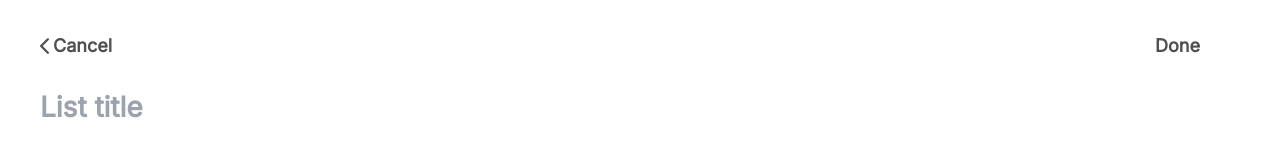
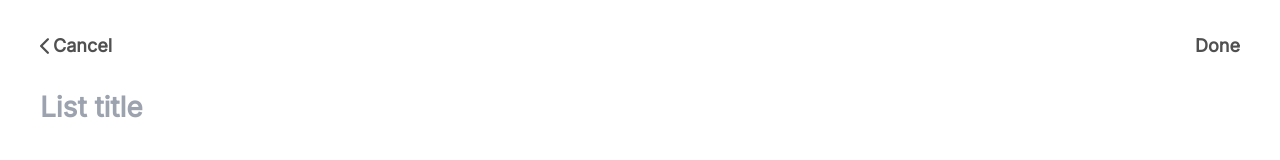
Before and after one commit to mbedard0/checklist-front-end, a React (Create React App) app: page /create-list in a window 1280 px wide. Shown: the top 160 px of the page. Built offline with nearby package versions, Linux system fonts and the light colour scheme.

Commit message:
fix margin

```diff
--- a/src/pages/CreateList.jsx
+++ b/src/pages/CreateList.jsx
@@ -50,7 +50,7 @@ const CreateList = (props) => {
                 Cancel
               </Link>
             </div>
-            <button className="ml-auto mobile:mr-[16px] desktop-sm:mr-[40px] text-sm text-default hover:text-off-black active:text-cursor-teal font-bold" disabled={isFormInvalid()}>Done</button>
+            <button className="ml-auto text-sm text-default hover:text-off-black active:text-cursor-teal font-bold" disabled={isFormInvalid()}>Done</button>
           </div>
           <input
             placeholder='List title'
--- a/src/pages/EditList.jsx
+++ b/src/pages/EditList.jsx
@@ -53,7 +53,7 @@ const EditList = (props) => {
                 Cancel
               </Link>
             </div>
-            <button className="ml-auto mobile:mr-[16px] desktop-sm:mr-[40px] text-sm text-default hover:text-off-black active:text-cursor-teal font-bold" disabled={isFormInvalid()}>Done</button>
+            <button className="ml-auto text-sm text-default hover:text-off-black active:text-cursor-teal font-bold" disabled={isFormInvalid()}>Done</button>
           </div>
           <input
             placeholder='List title'
--- a/tailwind.config.js
+++ b/tailwind.config.js
@@ -13,7 +13,6 @@ module.exports = {
       'sm-md': '20px',
       'md': '28px',
       'lg': '32px'
-      // 28 (list name when typing), 18 buttons (top done, cancel, edit, delete), 20 for list, 32 (Lists on main page)
     },
     extend: {
       colors: {
```
